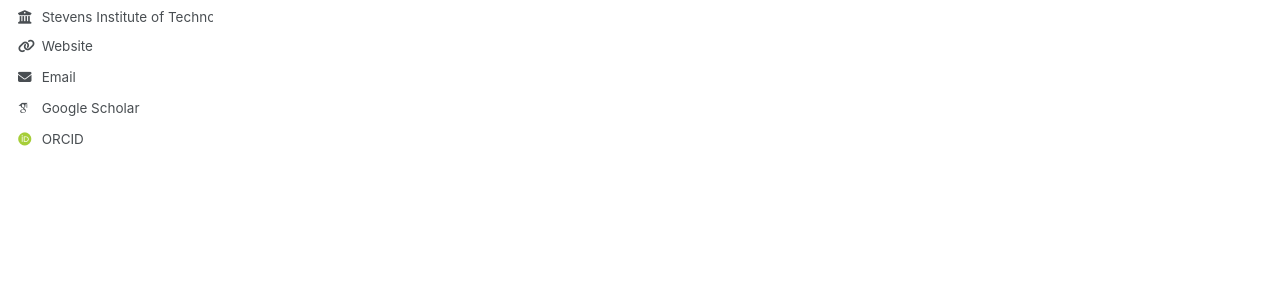
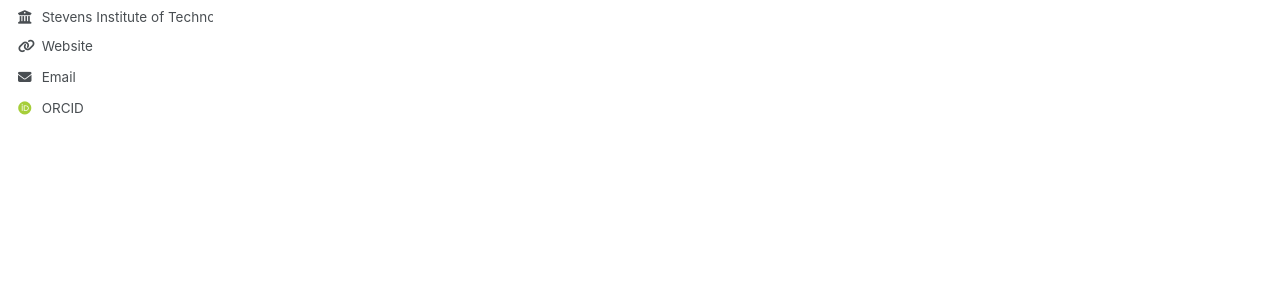
Before and after one commit to marsooli/marsooli.github.io, a Jekyll site: the page built from _pages/about.md, in a window 1280 px wide. Shown: the part 398-689 px from the top of the page. Built offline with Jekyll 4.4.1, drawn with Linux system fonts in a browser that asks for light colours; some web fonts are replaced; a script bundle is joined from its source files by our own code; library files that are not in the unit come from our copies.

Commit message:
Update _config.yml

```diff
--- a/_config.yml
+++ b/_config.yml
@@ -35,7 +35,7 @@
   # Academic websites
   academia         : # URL
   arxiv            : # URL - Update with the correct link to your profile
-  googlescholar    : "https://scholar.google.de/citations?hl=en&pli=1&user=iQ-oH0gAAAAJ"
+  googlescholar    : # "https://scholar.google.de/citations?hl=en&pli=1&user=iQ-oH0gAAAAJ"
   inspire-hep      : # URL
   impactstory      : # URL
   orcid            : "https://orcid.org/0000-0001-6231-5831"
```
